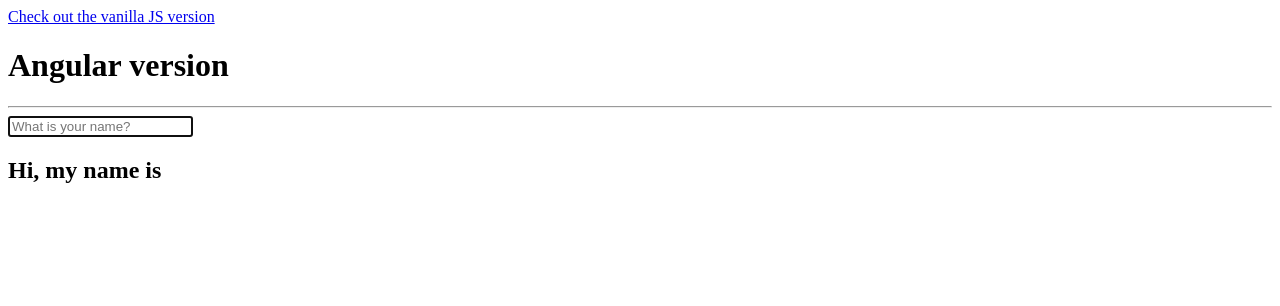
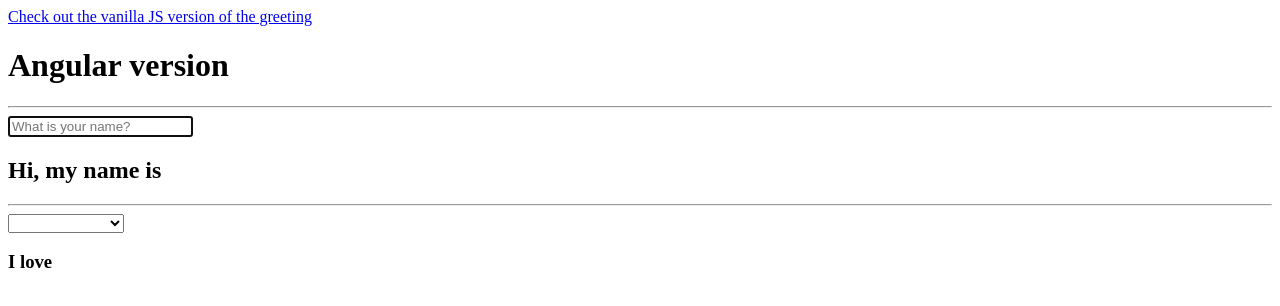
Before and after one commit to craftninja/angular-curr, a plain HTML site: page index.html in a window 1280 px wide. Drawn offline with nearby package versions, Linux system fonts and the light colour scheme.

Commit message:
User can choose their favorite animal

```diff
--- a/index.html
+++ b/index.html
@@ -6,10 +6,21 @@
     <script src="https://ajax.googleapis.com/ajax/libs/angularjs/1.4.8/angular.min.js"></script>
   </head>
   <body>
-    <a href="indexvanjs.html">Check out the vanilla JS version</a>
+    <a href="indexvanjs.html">Check out the vanilla JS version of the greeting</a>
     <h1>Angular version</h1>
     <hr>
     <input type="text" ng-model="name" autofocus="true" placeholder="What is your name?">
     <h2>Hi, my name is {{name}}</h2>
+    <hr>
+    <select ng-model="animal" class="" name="">
+      <option value="cats">Cats</option>
+      <option value="dogs">Dogs</option>
+      <option value="bunnies">Bunnies</option>
+      <option value="chickens">Chickens</option>
+      <option value="pigeons">Pigeons</option>
+      <option value="some other kind of animal">Something Else</option>
+      <option value="not having animals">None</option>
+    </select>
+    <h3>I love {{animal}}</h3>
   </body>
 </html>
```
